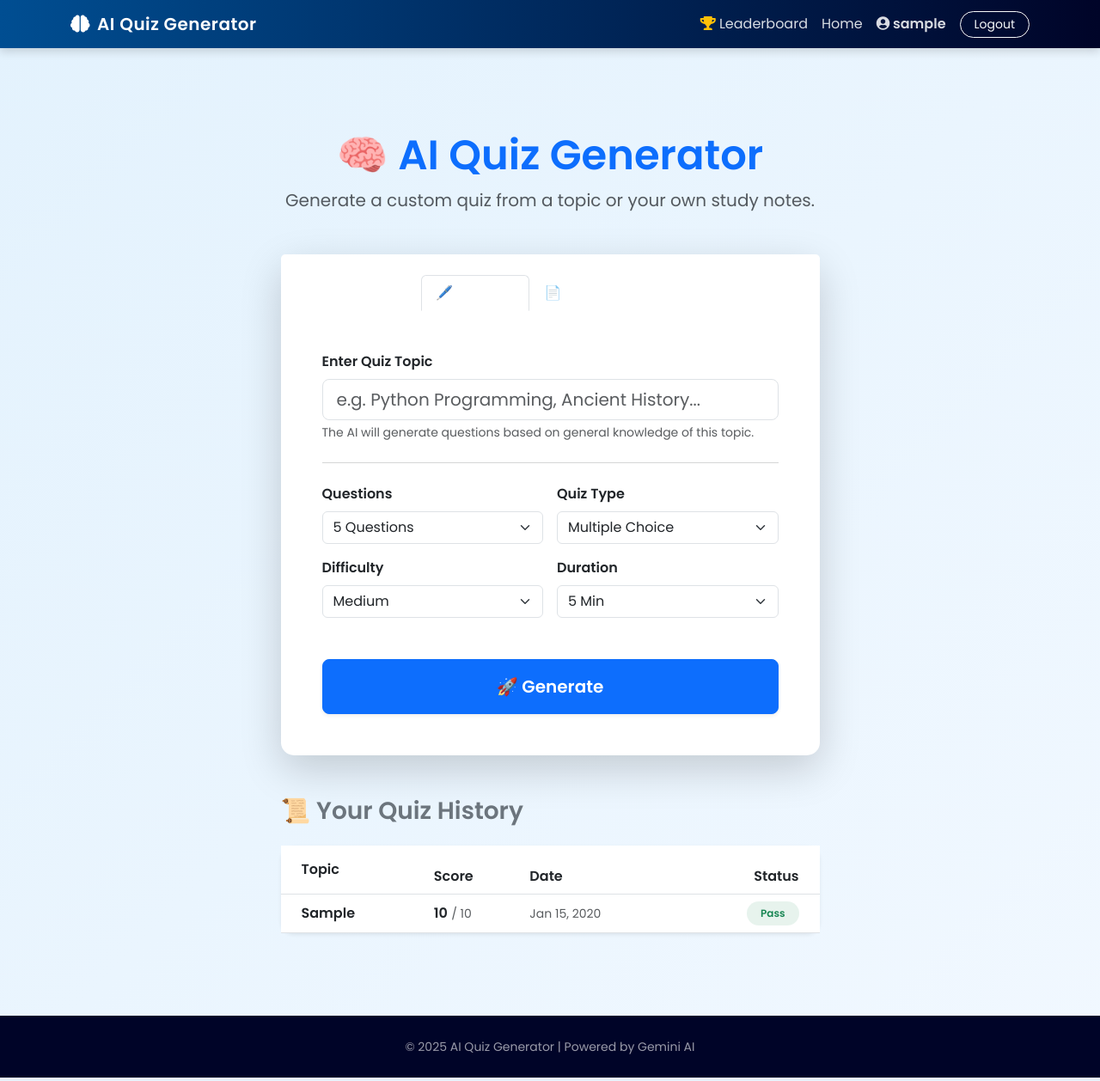
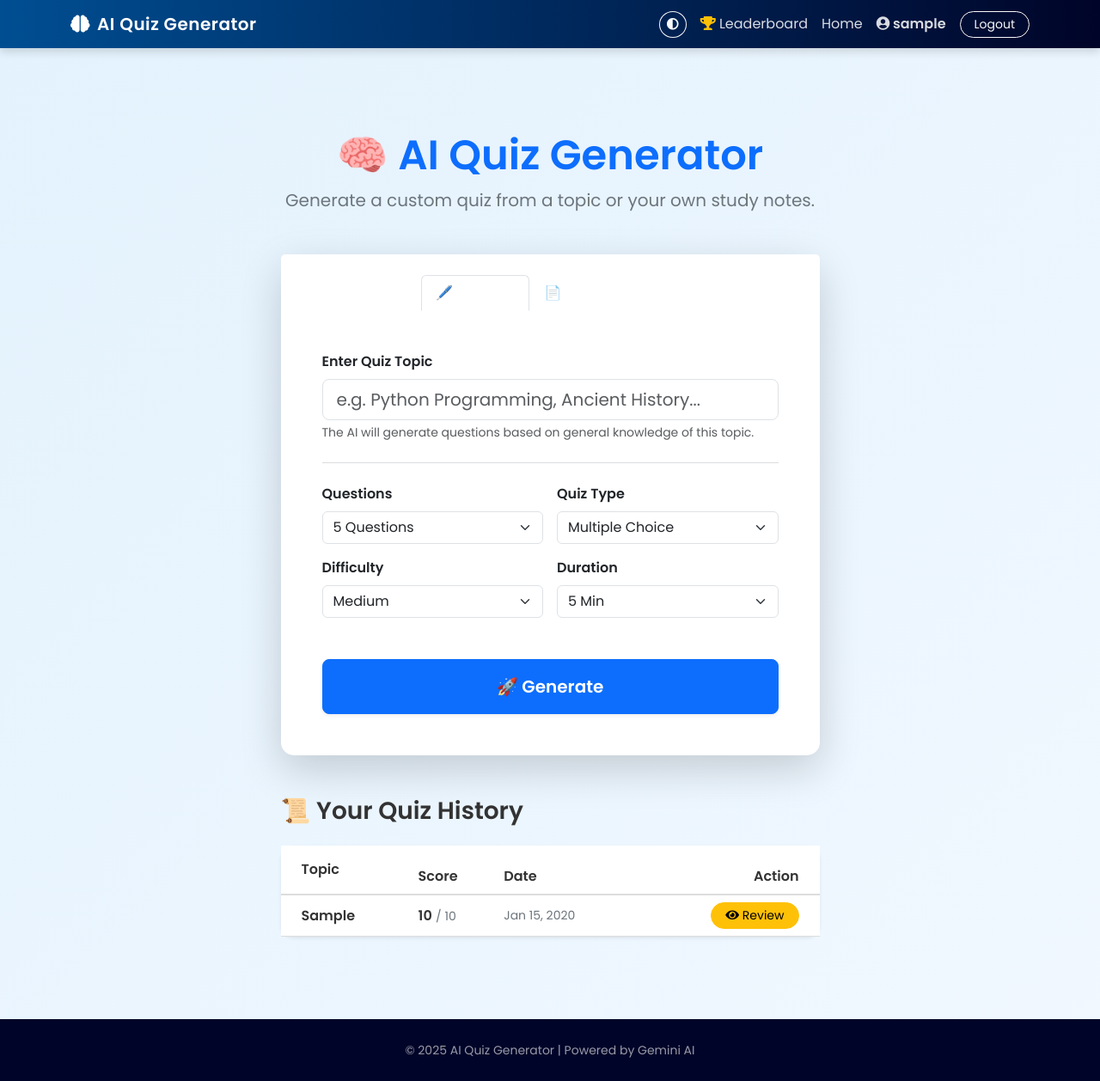
Before and after one commit to Deepanshu9650/AI-Powered-Quiz-Generator, a Flask app: page / in a window 1280 px wide. Shown: the whole page at 86% size. Run offline with Flask 3, Linux system fonts and the light colour scheme; a user stored in the database is signed in; tables that the repository leaves empty hold one stand-in row (values such as "Sample post").

Commit message:
Added Dark Mode and Review button

```diff
--- a/templates/base.html
+++ b/templates/base.html
@@ -10,25 +10,42 @@
     <link href="https://fonts.googleapis.com/css2?family=Poppins:wght@300;400;600&display=swap" rel="stylesheet">
 
     <style>
-        /* --- BLUE THEME VARIABLES --- */
+        /* --- THEME VARIABLES --- */
         :root {
-            --primary-blue: #0056b3;
-            --light-blue-bg: #e3f2fd;
-            --navbar-gradient: linear-gradient(90deg, #004e92, #000428);
+            --bg-color: linear-gradient(135deg, #e3f2fd 0%, #f1f8ff 100%);
+            --text-color: #333;
+            --card-bg: #ffffff;
+            --navbar-bg: linear-gradient(90deg, #004e92, #000428);
+            --border-color: #ddd;
+            --table-text: #212529;
+            --muted-text: #6c757d;
+        }
+
+        /* DARK MODE OVERRIDES */
+        [data-theme="dark"] {
+            --bg-color: #121212;
+            --text-color: #e0e0e0;
+            --card-bg: #1e1e1e;
+            --navbar-bg: #1a1a1a;
+            --border-color: #444;
+            --table-text: #e0e0e0;
+            --muted-text: #adb5bd;
         }
 
         body {
             font-family: 'Poppins', sans-serif;
-            background: linear-gradient(135deg, #e3f2fd 0%, #f1f8ff 100%); /* Soft Blue Background */
+            background: var(--bg-color);
             min-height: 100vh;
             display: flex;
             flex-direction: column;
-            color: #333;
+            color: var(--text-color);
+            transition: background 0.3s, color 0.3s;
         }
 
-        /* --- NAVBAR STYLING --- */
+        /* NAVBAR STYLING */
         .navbar {
             background: var(--navbar-gradient) !important;
+            background-image: var(--navbar-bg) !important;
             box-shadow: 0 4px 10px rgba(0,0,0,0.15);
         }
         .navbar-brand {
@@ -44,24 +61,43 @@
             color: #fff !important;
             text-shadow: 0 0 5px rgba(255,255,255,0.5);
         }
-        /* Specific override for the profile name to be white */
-        .nav-link.text-primary {
-            color: #fff !important;
+
+        /* CARD & CONTAINER STYLING */
+        .card, .container-box, .modal-content {
+            background: var(--card-bg);
+            border: 1px solid var(--border-color);
+            border-radius: 15px;
+            box-shadow: 0 10px 25px rgba(0, 0, 0, 0.1);
         }
 
-        /* --- CARD & CONTAINER STYLING --- */
-        /* This makes the white boxes (login, quiz, profile) pop off the blue background */
-        .card, .container-box {
-            background: #ffffff;
-            border: none;
-            border-radius: 15px;
-            box-shadow: 0 10px 25px rgba(0, 78, 146, 0.1); /* Blue tinted shadow */
+        h1, h2, h3, h4, h5, h6 {
+            color: var(--text-color) !important;
         }
 
-        /* --- GLOBAL STYLES FOR MARKDOWN CONTENT --- */
+        .text-muted {
+            color: var(--muted-text) !important;
+        }
+
+        /* TABLE FIXES FOR DARK MODE */
+        .table {
+            color: var(--table-text) !important;
+            border-color: var(--border-color) !important;
+        }
+        .table thead th {
+            background-color: var(--card-bg);
+            color: var(--text-color);
+            border-bottom: 2px solid var(--border-color);
+        }
+        .table td {
+            background-color: var(--card-bg);
+            color: var(--text-color);
+            border-bottom: 1px solid var(--border-color);
+        }
+
+        /* MARKDOWN CONTENT */
         pre {
-            background: #f1f8ff !important; /* Light blue tint */
-            border: 1px solid #cfe2ff;
+            background: var(--bg-color) !important;
+            border: 1px solid var(--border-color);
             border-radius: 8px;
             padding: 15px;
             overflow-x: auto;
@@ -70,33 +106,36 @@
         }
         code {
             font-family: Consolas, "Courier New", monospace;
-            color: #0d6efd; /* Blue text for code */
-            background-color: rgba(13, 110, 253, 0.05);
+            color: #0d6efd;
             padding: 2px 4px;
-            border-radius: 4px;
-            font-size: 0.9em;
-        }
-        pre code {
-            color: #212529;
-            background-color: transparent;
-            padding: 0;
-            white-space: pre;
-            display: block;
-            border: none;
-        }
-        .form-check-label p,
-        .answer-text p {
-            display: inline;
-            margin: 0;
         }
 
-        /* --- FOOTER --- */
+        /* FOOTER */
         footer {
-            background: #000428; /* Dark Blue */
+            background: #000428;
             color: rgba(255,255,255,0.6);
             border-top: none;
         }
     </style>
+
+    <script>
+        (function() {
+            const savedTheme = localStorage.getItem('theme');
+            const systemDark = window.matchMedia('(prefers-color-scheme: dark)').matches;
+            if (savedTheme === 'dark' || (!savedTheme && systemDark)) {
+                document.documentElement.setAttribute('data-theme', 'dark');
+            } else {
+                document.documentElement.setAttribute('data-theme', 'light');
+            }
+        })();
+
+        function toggleTheme() {
+            const currentTheme = document.documentElement.getAttribute('data-theme');
+            const newTheme = currentTheme === 'dark' ? 'light' : 'dark';
+            document.documentElement.setAttribute('data-theme', newTheme);
+            localStorage.setItem('theme', newTheme);
+        }
+    </script>
 </head>
 <body class="d-flex flex-column min-vh-100">
 
@@ -111,24 +150,26 @@
             </button>
             <div class="collapse navbar-collapse" id="navbarNav">
                 <ul class="navbar-nav ms-auto align-items-center">
+                    <li class="nav-item me-2">
+                        <button onclick="toggleTheme()" class="btn btn-outline-light btn-sm rounded-circle" title="Toggle Dark Mode">
+                            <i class="fas fa-adjust"></i>
+                        </button>
+                    </li>
+
                     {% if current_user.is_authenticated %}
-
                         <li class="nav-item">
                             <a class="nav-link" href="{{ url_for('leaderboard') }}">
                                 <i class="fas fa-trophy text-warning"></i> Leaderboard
                             </a>
                         </li>
-
                         <li class="nav-item">
                             <a class="nav-link" href="{{ url_for('index') }}">Home</a>
                         </li>
-
                         <li class="nav-item">
                             <a class="nav-link fw-bold" href="{{ url_for('profile') }}">
                                 <i class="fas fa-user-circle"></i> {{ current_user.username }}
                             </a>
                         </li>
-
                         <li class="nav-item ms-2">
                             <a class="btn btn-outline-light btn-sm rounded-pill px-3" href="{{ url_for('logout') }}">Logout</a>
                         </li>
--- a/templates/index.html
+++ b/templates/index.html
@@ -100,36 +100,33 @@
             </div>
 
             <div class="mt-5">
-                <h3 class="mb-4 fw-bold text-secondary">📜 Your Quiz History</h3>
+                <h3 class="mb-4 fw-bold">📜 Your Quiz History</h3>
 
                 <div class="card shadow-sm border-0">
                     <div class="card-body p-0">
                         <div class="table-responsive">
                             <table class="table table-hover mb-0 align-middle">
-                                <thead class="bg-light">
+                                <thead>
                                     <tr>
                                         <th class="ps-4 py-3">Topic</th>
                                         <th>Score</th>
                                         <th>Date</th>
-                                        <th class="text-end pe-4">Status</th>
+                                        <th class="text-end pe-4">Action</th>
                                     </tr>
                                 </thead>
                                 <tbody>
                                     {% for item in history %}
                                     <tr>
-                                        <td class="ps-4 fw-bold text-dark">{{ item.topic }}</td>
+                                        <td class="ps-4 fw-bold">{{ item.topic }}</td>
                                         <td>
                                             <span class="fw-bold">{{ item.score }}</span>
                                             <span class="text-muted small">/ {{ item.total_questions }}</span>
                                         </td>
                                         <td class="text-muted small">{{ item.date_taken.strftime('%b %d, %Y') }}</td>
                                         <td class="text-end pe-4">
-                                            {% set percent = (item.score / item.total_questions) * 100 %}
-                                            {% if percent >= 70 %}
-                                                <span class="badge bg-success bg-opacity-10 text-success px-3 py-2 rounded-pill">Pass</span>
-                                            {% else %}
-                                                <span class="badge bg-warning bg-opacity-10 text-warning px-3 py-2 rounded-pill">Review</span>
-                                            {% endif %}
+                                            <a href="{{ url_for('review_quiz', result_id=item.id) }}" class="btn btn-warning btn-sm rounded-pill px-3">
+                                                <i class="fas fa-eye"></i> Review
+                                            </a>
                                         </td>
                                     </tr>
                                     {% else %}
@@ -165,7 +162,6 @@
 <script>
     // JavaScript to show the loading overlay when the form is submitted
     document.querySelector('form').addEventListener('submit', function() {
-        // Remove the 'd-none' class to make the overlay visible
         document.getElementById('loadingOverlay').classList.remove('d-none');
     });
 </script>
```
